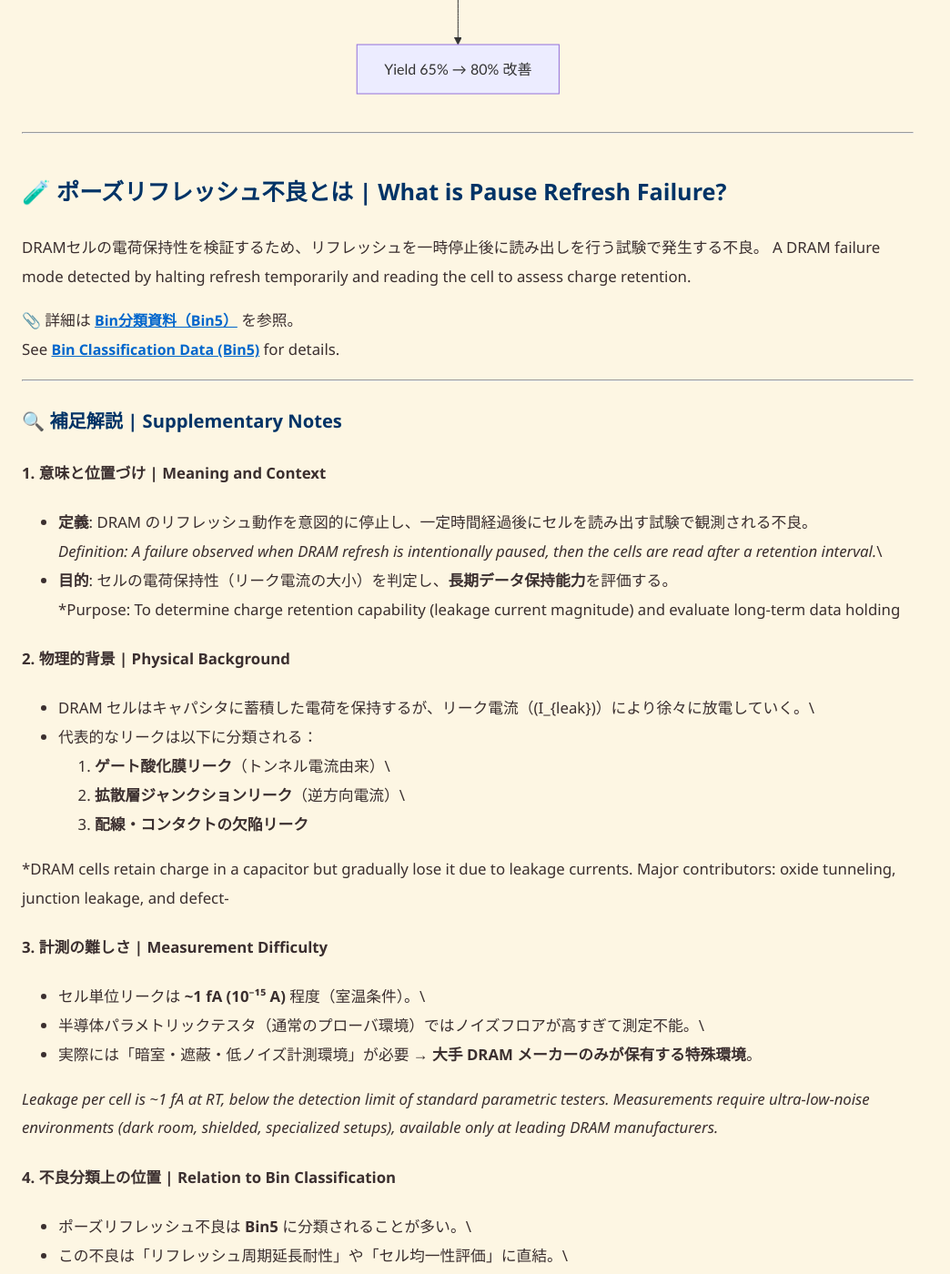
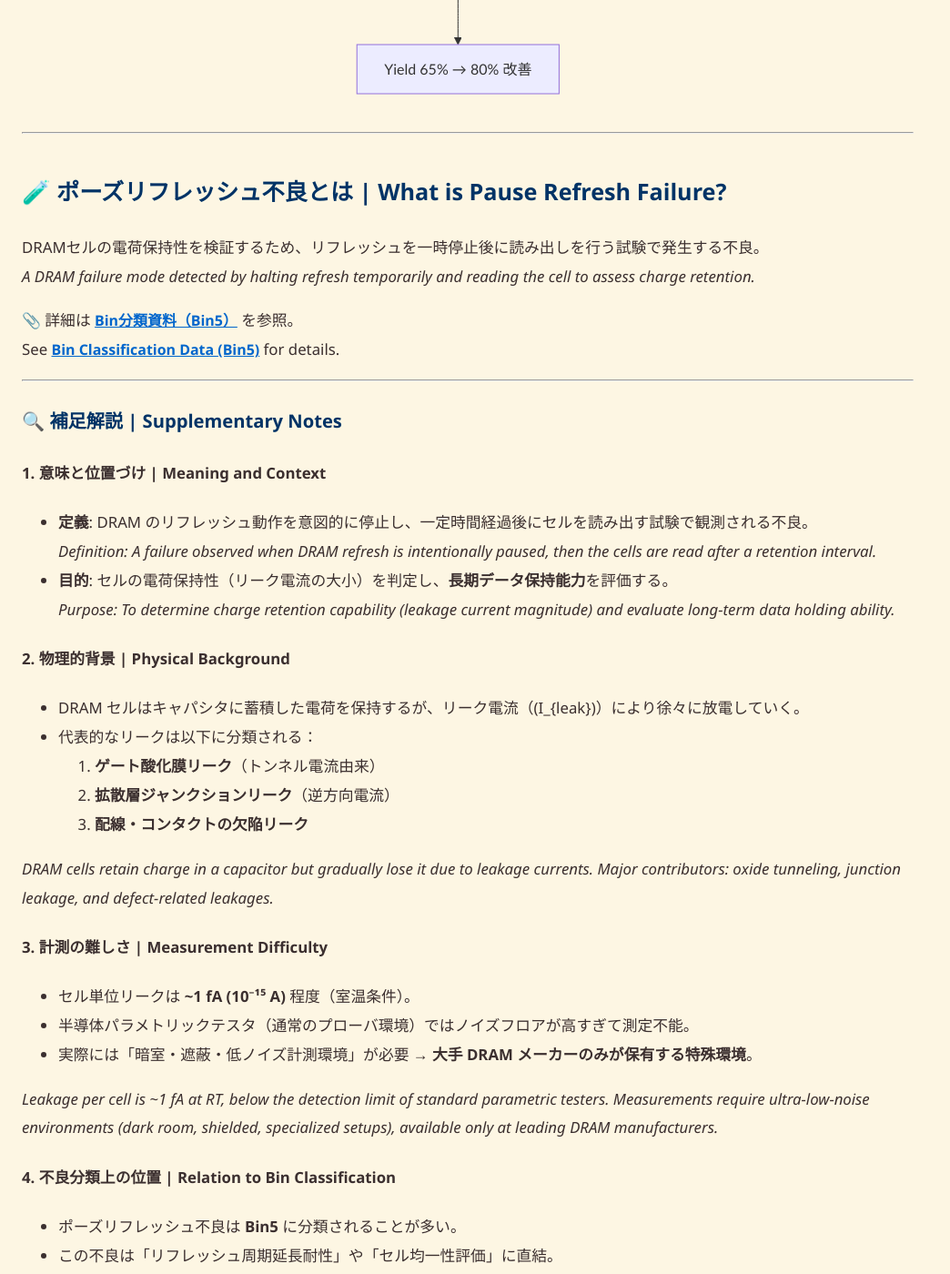
Before and after one commit to Samizo-AITL/Edusemi-Plus, a Jekyll site: the page built from archive/in1998/DRAM_Startup_64M_1998.md, in a window 1280 px wide and 1400 px high, scrolled down 4725 px. Shown: the whole window at 91% size, without its empty margins (0-1044 px from the left). Built offline with Jekyll 4.4.1, drawn with Linux system fonts in a browser that asks for light colours; some of the changed text lies outside the part shown.

Commit message:
Update DRAM_Startup_64M_1998.md

```diff
--- a/archive/in1998/DRAM_Startup_64M_1998.md
+++ b/archive/in1998/DRAM_Startup_64M_1998.md
@@ -122,89 +122,63 @@
 
 ---
 
-## 🧪 ポーズリフレッシュ不良とは \| What is Pause Refresh Failure?
+## 🧪 ポーズリフレッシュ不良とは | What is Pause Refresh Failure?
 
-  DRAMセルの電荷保持性を検証するため、リフレッシュを一時停止後に読み出しを行う試験で発生する不良。   A DRAM failure mode detected by
-                                                                                                     halting refresh temporarily and
-                                                                                                     reading the cell to assess charge
-                                                                                                     retention.
+DRAMセルの電荷保持性を検証するため、リフレッシュを一時停止後に読み出しを行う試験で発生する不良。
+*A DRAM failure mode detected by halting refresh temporarily and reading the cell to assess charge retention.*
 
-📎 詳細は
-**[Bin分類資料（Bin5）](dram_wafer_test_binclass_0.25um.md#bin5)**
-を参照。\
-See **[Bin Classification Data
-(Bin5)](dram_wafer_test_binclass_0.25um.md#bin5)** for details.
+📎 詳細は **[Bin分類資料（Bin5）](dram_wafer_test_binclass_0.25um.md#bin5)** を参照。
+See **[Bin Classification Data (Bin5)](dram_wafer_test_binclass_0.25um.md#bin5)** for details.
 
 ---
 
-### 🔍 補足解説 \| Supplementary Notes
+### 🔍 補足解説 | Supplementary Notes
 
-#### 1. 意味と位置づけ \| Meaning and Context
+#### 1. 意味と位置づけ | Meaning and Context
+- **定義**: DRAM のリフレッシュ動作を意図的に停止し、一定時間経過後にセルを読み出す試験で観測される不良。
+  *Definition: A failure observed when DRAM refresh is intentionally paused, then the cells are read after a retention interval.*
+- **目的**: セルの電荷保持性（リーク電流の大小）を判定し、**長期データ保持能力**を評価する。
+  *Purpose: To determine charge retention capability (leakage current magnitude) and evaluate long-term data holding ability.*
 
--   **定義**: DRAM
-    のリフレッシュ動作を意図的に停止し、一定時間経過後にセルを読み出す試験で観測される不良。\
-    *Definition: A failure observed when DRAM refresh is intentionally
-    paused, then the cells are read after a retention interval.*\
--   **目的**:
-    セルの電荷保持性（リーク電流の大小）を判定し、**長期データ保持能力**を評価する。\
-    *Purpose: To determine charge retention capability (leakage current
-    magnitude) and evaluate long-term data holding
+#### 2. 物理的背景 | Physical Background
+- DRAM セルはキャパシタに蓄積した電荷を保持するが、リーク電流（\(I_{leak}\)）により徐々に放電していく。
+- 代表的なリークは以下に分類される：
+  1. **ゲート酸化膜リーク**（トンネル電流由来）
+  2. **拡散層ジャンクションリーク**（逆方向電流）
+  3. **配線・コンタクトの欠陥リーク**
 
-#### 2. 物理的背景 \| Physical Background
+*DRAM cells retain charge in a capacitor but gradually lose it due to leakage currents. Major contributors: oxide tunneling, junction leakage, and defect-related leakages.*
 
--   DRAM
-    セルはキャパシタに蓄積した電荷を保持するが、リーク電流（(I\_{leak})）により徐々に放電していく。\
--   代表的なリークは以下に分類される：
-    1.  **ゲート酸化膜リーク**（トンネル電流由来）\
-    2.  **拡散層ジャンクションリーク**（逆方向電流）\
-    3.  **配線・コンタクトの欠陥リーク**
+#### 3. 計測の難しさ | Measurement Difficulty
+- セル単位リークは **~1 fA (10⁻¹⁵ A)** 程度（室温条件）。
+- 半導体パラメトリックテスタ（通常のプローバ環境）ではノイズフロアが高すぎて測定不能。
+- 実際には「暗室・遮蔽・低ノイズ計測環境」が必要 → **大手 DRAM メーカーのみが保有する特殊環境**。
 
-*DRAM cells retain charge in a capacitor but gradually lose it due to
-leakage currents. Major contributors: oxide tunneling, junction leakage,
-and defect-
+*Leakage per cell is ~1 fA at RT, below the detection limit of standard parametric testers. Measurements require ultra-low-noise environments (dark room, shielded, specialized setups), available only at leading DRAM manufacturers.*
 
-#### 3. 計測の難しさ \| Measurement Difficulty
+#### 4. 不良分類上の位置 | Relation to Bin Classification
+- ポーズリフレッシュ不良は **Bin5** に分類されることが多い。
+- この不良は「リフレッシュ周期延長耐性」や「セル均一性評価」に直結。
+- 量産テストでは **リフレッシュ停止 → 読み出し試験 → 不良検出 → Bin分け** という流れになる。
 
--   セル単位リークは **\~1 fA (10⁻¹⁵ A)** 程度（室温条件）。\
--   半導体パラメトリックテスタ（通常のプローバ環境）ではノイズフロアが高すぎて測定不能。\
--   実際には「暗室・遮蔽・低ノイズ計測環境」が必要 → **大手 DRAM
-    メーカーのみが保有する特殊環境**。
+*Pause refresh failures often fall under Bin5 classification, relating directly to refresh-cycle tolerance and cell uniformity evaluation. Mass testing typically involves pausing refresh, reading, detecting failures, and binning accordingly.*
 
-*Leakage per cell is \~1 fA at RT, below the detection limit of standard
-parametric testers. Measurements require ultra-low-noise environments
-(dark room, shielded, specialized setups), available only at leading
-DRAM manufacturers.*
+---
 
-#### 4. 不良分類上の位置 \| Relation to Bin Classification
+## 🗺️ 不良マップの特徴 | Failure Map Characteristics
 
--   ポーズリフレッシュ不良は **Bin5** に分類されることが多い。\
--   この不良は「リフレッシュ周期延長耐性」や「セル均一性評価」に直結。\
--   量産テストでは **リフレッシュ停止 → 読み出し試験 → 不良検出 →
-    Bin分け** という流れになる。
+### 分布傾向 | Distribution Trend
+- **ビット単位の点在不良**として、ウエハ全面に散発的に現れる。
+- クラスタリングは弱く、**全面に薄く広がる点散布**が典型。
+- 周辺集中やライン欠陥とは異なり、**プロセス統計的ばらつき由来**。
 
-*Pause refresh failures often fall under Bin5 classification, relating
-directly to refresh-cycle tolerance and cell uniformity evaluation. Mass
-testing typically involves pausing refresh, reading, detecting failures,
-and binning accordingly.*
+*Appears as scattered bit-level failures across the wafer, weak clustering, not edge/center concentrated, reflecting statistical process variations.*
 
-## 🗺️ 不良マップの特徴 \| Failure Map Characteristics
+#### 擬似ウエハマップ | Pseudo Wafer Map
 
-### 分布傾向 \| Distribution Trend
-
--   **ビット単位の点在不良**として、ウエハ全面に散発的に現れる。\
--   クラスタリングは弱く、**全面に薄く広がる点散布**が典型。\
--   周辺集中やライン欠陥とは異なり、**プロセス統計的ばらつき由来**。
-
-*Appears as scattered bit-level failures across the wafer, weak
-clustering, not edge/center concentrated, reflecting statistical process
-variations.*
-
-#### 擬似ウエハマップ \| Pseudo Wafer Map
-
-**凡例 / Legend**\
-- `.` = 良品セル（Pass）\
+**凡例 / Legend**
+- `.` = 良品セル（Pass）
 - `x` = ポーズリフレッシュ不良セル（Failure）
-
     . . . x . . . . . . . . . x . . . . . .
     . . . . . . x . . . . . . . . . . . . .
     . . x . . . . . . . . x . . . . . . . .
```
